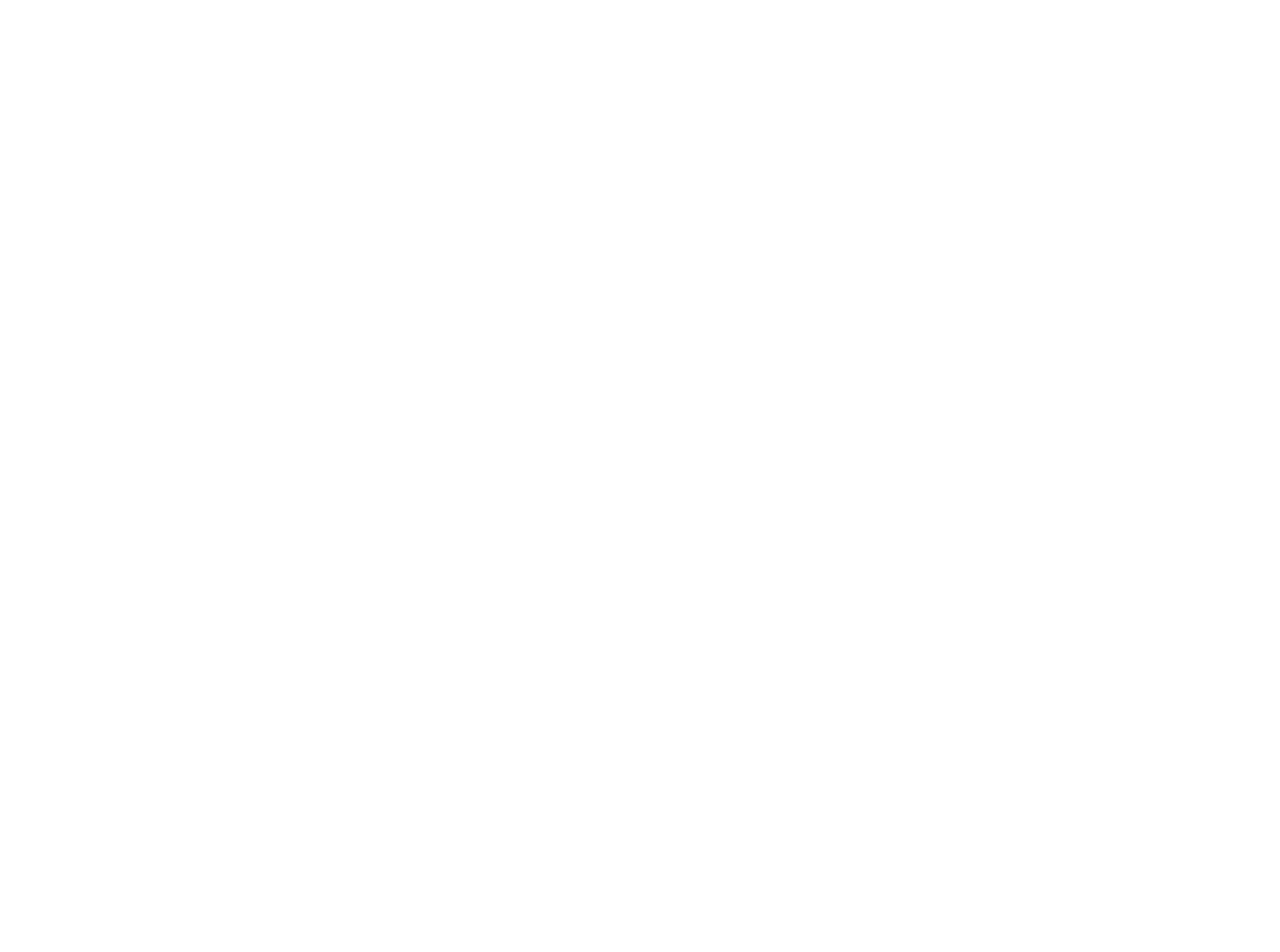
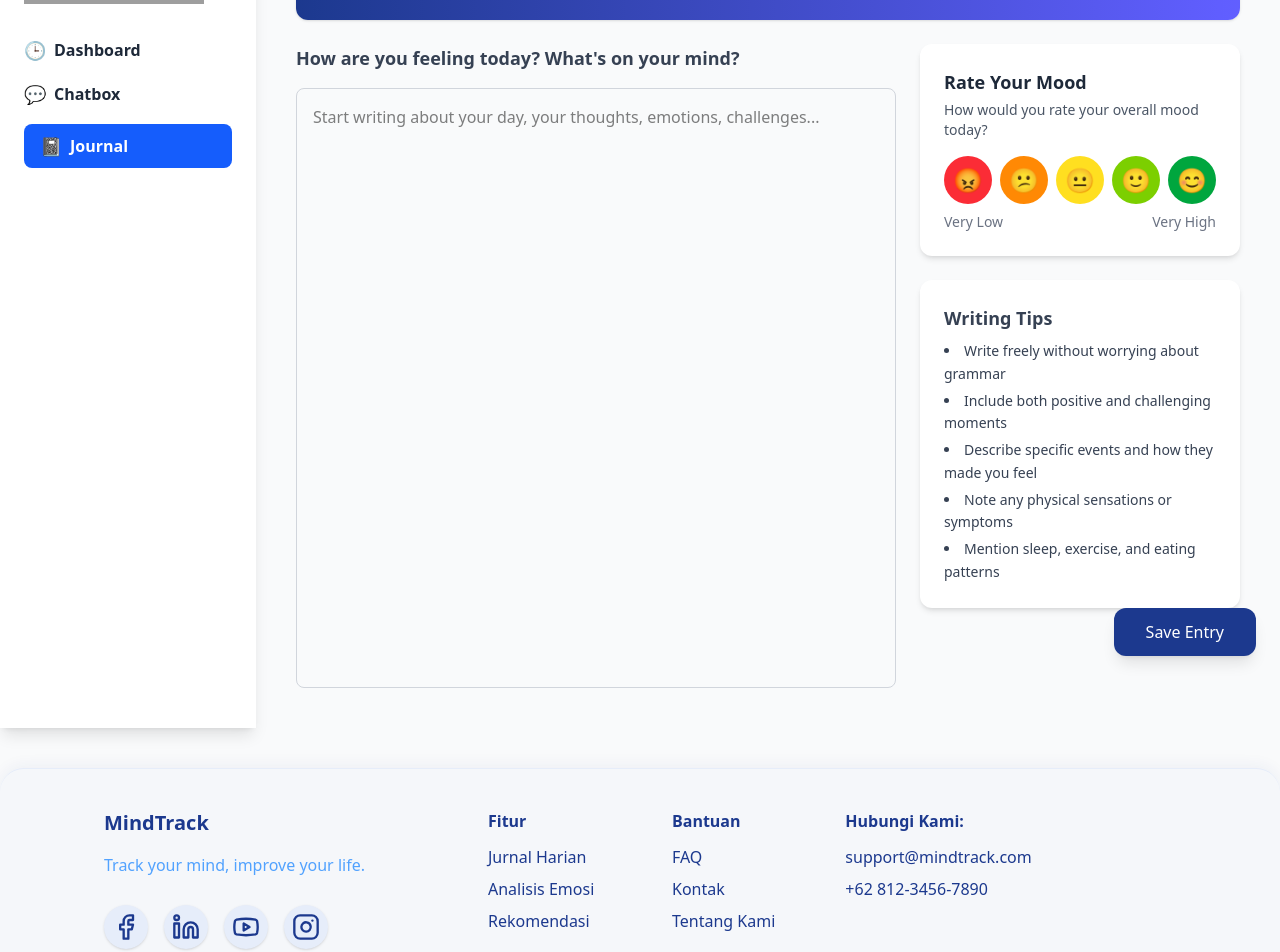
Before and after one commit to MindTrack-Capstone-DBS/FE-MindTrack, a React app: page /journal in a window 1280 px wide. Before the commit this address had no page. Shown: the part 120-1072 px from the top of the page. Before the commit the page ends 800 px from the top, so only its background shows below. Built offline with nearby package versions, Linux system fonts and the light colour scheme; grey boxes are pictures that could not be loaded; the HTML template or start-up script is replaced by a standard one.

Commit message:
add journal page

```diff
--- a/src/App.jsx
+++ b/src/App.jsx
@@ -5,6 +5,7 @@
 import LandingPage from './pages/landing-page/LandingPage';
 import Profile from './pages/profile/Profile';
 import ChatBox from './pages/chatbox/ChatBox';
+import MoodJournal from "./pages/journal/MoodJournal";
 import './App.css';
 
 function App() {
@@ -26,6 +27,7 @@
           <Route path="/landing" element={<LandingPage />} />
           <Route path="/profile" element={<Profile />} />
           <Route path="/chat" element={<ChatBox />} />
+          <Route path="/journal" element={<MoodJournal />} />
         </Routes>
       </div>
     </Router>
--- /dev/null
+++ b/src/pages/journal/MoodJournal.jsx
@@ -0,0 +1,161 @@
+import React from "react";
+import { Facebook, Instagram, Linkedin, Youtube } from "lucide-react";
+
+const MoodJournal = () => {
+return (
+<div className="min-h-screen bg-gray-50 flex flex-col relative">
+    {/* Main Content Area */}
+    <div className="flex flex-1">
+    {/* Sidebar */}
+    <aside className="w-64 bg-white shadow-lg p-6 flex flex-col gap-8">
+        <div className="flex items-center gap-3">
+        <img
+            src="https://storage.googleapis.com/tagjs-prod.appspot.com/v1/uz2qkAlQfq/xvqa2q92_expires_30_days.png"
+            alt="MindTrack Logo"
+            className="w-45 h-25"
+        />
+        </div>
+        <nav className="flex flex-col gap-4 text-gray-800 font-semibold">
+        <a href="/landing" className="hover:text-blue-600 flex items-center gap-2">
+            <span className="text-lg">🕒</span>
+            Dashboard
+        </a>
+        <a href="/chat" className="hover:text-blue-600 flex items-center gap-2">
+            <span className="text-lg">💬</span>
+            Chatbox
+        </a>
+        <a
+            href="/journal"
+            className="bg-blue-600 text-white rounded-lg px-4 py-2 flex items-center gap-2"
+        >
+            <span className="text-lg">📓</span>
+            Journal
+        </a>
+        </nav>
+    </aside>
+
+    {/* Main Content */}
+    <main className="flex-1 p-10 flex flex-col gap-6">
+        <div className="bg-gradient-to-r from-blue-900 to-indigo-500 text-white p-6 rounded-xl shadow">
+        <h2 className="text-xl font-semibold">Daily Journal Entry</h2>
+        <p className="text-sm mt-1 opacity-90">
+            Take a moment to reflect your thoughts and feelings from today
+        </p>
+        </div>
+
+        <div className="flex flex-col lg:flex-row gap-6">
+        {/* Left Column */}
+        <div className="flex-1 flex flex-col gap-4">
+            <h3 className="text-lg font-semibold text-gray-700">
+            How are you feeling today? What's on your mind?
+            </h3>
+            <textarea
+            placeholder="Start writing about your day, your thoughts, emotions, challenges..."
+            className="w-full h-[600px] border border-gray-300 rounded-lg p-4 resize-none focus:ring-2 focus:ring-blue-500"
+            />
+        </div>
+
+        {/* Right Column */}
+        <div className="w-full lg:w-80 flex flex-col gap-6">
+            {/* Mood Rating */}
+            <section className="bg-white p-6 rounded-xl shadow-md">
+            <h4 className="text-lg font-semibold text-gray-800">Rate Your Mood</h4>
+            <p className="text-sm text-gray-600 mt-1">How would you rate your overall mood today?</p>
+            <div className="flex justify-between items-center mt-4">
+                {["😡", "😕", "😐", "🙂", "😊"].map((emoji, index) => {
+                const colors = ["bg-red-500", "bg-orange-400", "bg-yellow-300", "bg-lime-500", "bg-green-600"];
+                return (
+                    <button
+                    key={index}
+                    onClick={() => alert("Pressed!")}
+                    className={`${colors[index]} text-2xl rounded-full w-12 h-12 flex items-center justify-center hover:brightness-110 transition`}
+                    >
+                    {emoji}
+                    </button>
+                );
+                })}
+            </div>
+            <div className="flex justify-between text-sm text-gray-500 mt-2">
+                <span>Very Low</span>
+                <span>Very High</span>
+            </div>
+            </section>
+
+            {/* Writing Tips */}
+            <section className="bg-white p-6 rounded-xl shadow-md text-sm text-gray-700 leading-relaxed">
+            <h4 className="text-lg font-semibold mb-2">Writing Tips</h4>
+            <ul className="list-disc list-inside space-y-1">
+                <li>Write freely without worrying about grammar</li>
+                <li>Include both positive and challenging moments</li>
+                <li>Describe specific events and how they made you feel</li>
+                <li>Note any physical sensations or symptoms</li>
+                <li>Mention sleep, exercise, and eating patterns</li>
+            </ul>
+            </section>
+        </div>
+        </div>
+    </main>
+    </div>
+
+    {/* Save Button - Fixed at bottom right */}
+    <div className="fixed bottom-6 right-6 z-50">
+    <button
+        onClick={() => alert("Pressed!")}
+        className="bg-blue-900 text-white py-3 px-8 rounded-xl shadow-lg hover:brightness-110 transition"
+    >
+        Save Entry
+    </button>
+    </div>
+
+    {/* Footer */}
+    <footer className="bg-[#f5f7fa] pt-10 pb-6 border-t border-[#e6edfa] w-full rounded-t-3xl shadow-[0_-2px_16px_rgba(33,56,144,0.06)] relative mt-10">
+    <div className="max-w-6xl mx-auto grid grid-cols-1 md:grid-cols-3 gap-10 px-6 md:px-10 items-start">
+        <div className="flex flex-col gap-2">
+        <div className="text-xl text-blue-900 font-extrabold mb-2">MindTrack</div>
+        <div className="text-blue-400 text-base mb-2">Track your mind, improve your life.</div>
+        <div className="flex gap-4 mt-3">
+            <a href="https://facebook.com" target="_blank" rel="noopener noreferrer" className="flex items-center justify-center w-11 h-11 rounded-full bg-[#e6edfa] text-blue-900 hover:bg-[#1877f3] hover:text-white transition-all shadow hover:scale-110" title="Facebook">
+            <Facebook size={28} />
+            </a>
+            <a href="https://linkedin.com" target="_blank" rel="noopener noreferrer" className="flex items-center justify-center w-11 h-11 rounded-full bg-[#e6edfa] text-blue-900 hover:bg-[#0077b5] hover:text-white transition-all shadow hover:scale-110" title="LinkedIn">
+            <Linkedin size={28} />
+            </a>
+            <a href="https://youtube.com" target="_blank" rel="noopener noreferrer" className="flex items-center justify-center w-11 h-11 rounded-full bg-[#e6edfa] text-blue-900 hover:bg-[#ff0000] hover:text-white transition-all shadow hover:scale-110" title="YouTube">
+            <Youtube size={28} />
+            </a>
+            <a href="https://instagram.com" target="_blank" rel="noopener noreferrer" className="flex items-center justify-center w-11 h-11 rounded-full bg-[#e6edfa] text-blue-900 hover:bg-gradient-to-tr hover:from-yellow-400 hover:via-pink-500 hover:to-purple-700 hover:text-white transition-all shadow hover:scale-110" title="Instagram">
+            <Instagram size={28} />
+            </a>
+        </div>
+        </div>
+
+        <div className="flex flex-col md:flex-row gap-8 md:gap-16 justify-center w-full">
+        <div className="flex flex-col gap-2 min-w-[120px]">
+            <div className="text-blue-900 font-bold mb-1">Fitur</div>
+            <div className="text-blue-900 font-medium cursor-pointer hover:underline">Jurnal Harian</div>
+            <div className="text-blue-900 font-medium cursor-pointer hover:underline">Analisis Emosi</div>
+            <div className="text-blue-900 font-medium cursor-pointer hover:underline">Rekomendasi</div>
+        </div>
+        <div className="flex flex-col gap-2 min-w-[120px]">
+            <div className="text-blue-900 font-bold mb-1">Bantuan</div>
+            <div className="text-blue-900 font-medium cursor-pointer hover:underline">FAQ</div>
+            <div className="text-blue-900 font-medium cursor-pointer hover:underline">Kontak</div>
+            <div className="text-blue-900 font-medium cursor-pointer hover:underline">Tentang Kami</div>
+        </div>
+        </div>
+
+        <div className="flex flex-col gap-2 text-blue-900 font-medium">
+        <div className="font-bold mb-1">Hubungi Kami:</div>
+        <div>support@mindtrack.com</div>
+        <div>+62 812-3456-7890</div>
+        </div>
+    </div>
+    <div className="text-center text-blue-400 text-sm mt-8 border-t border-[#e6edfa] pt-5">
+        &copy; {new Date().getFullYear()} MindTrack. All rights reserved.
+    </div>
+    </footer>
+</div>
+);
+};
+
+export default MoodJournal;
```
